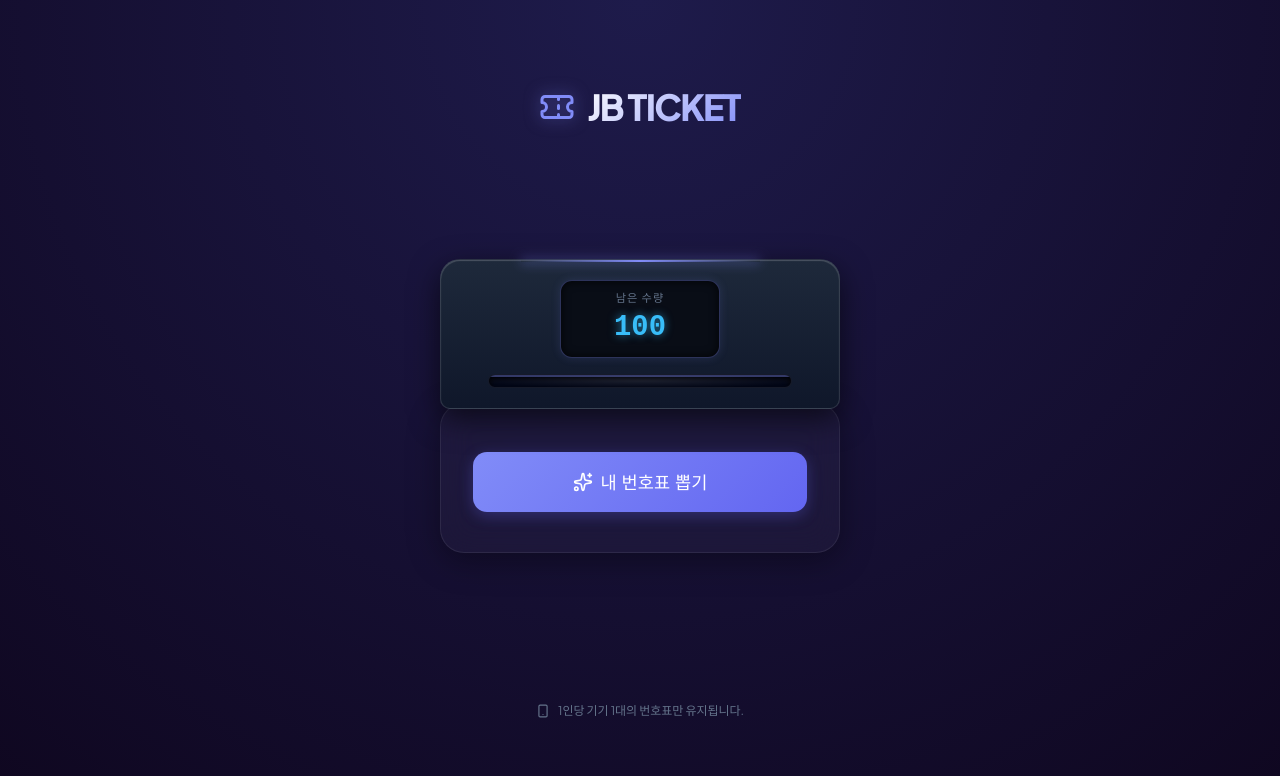
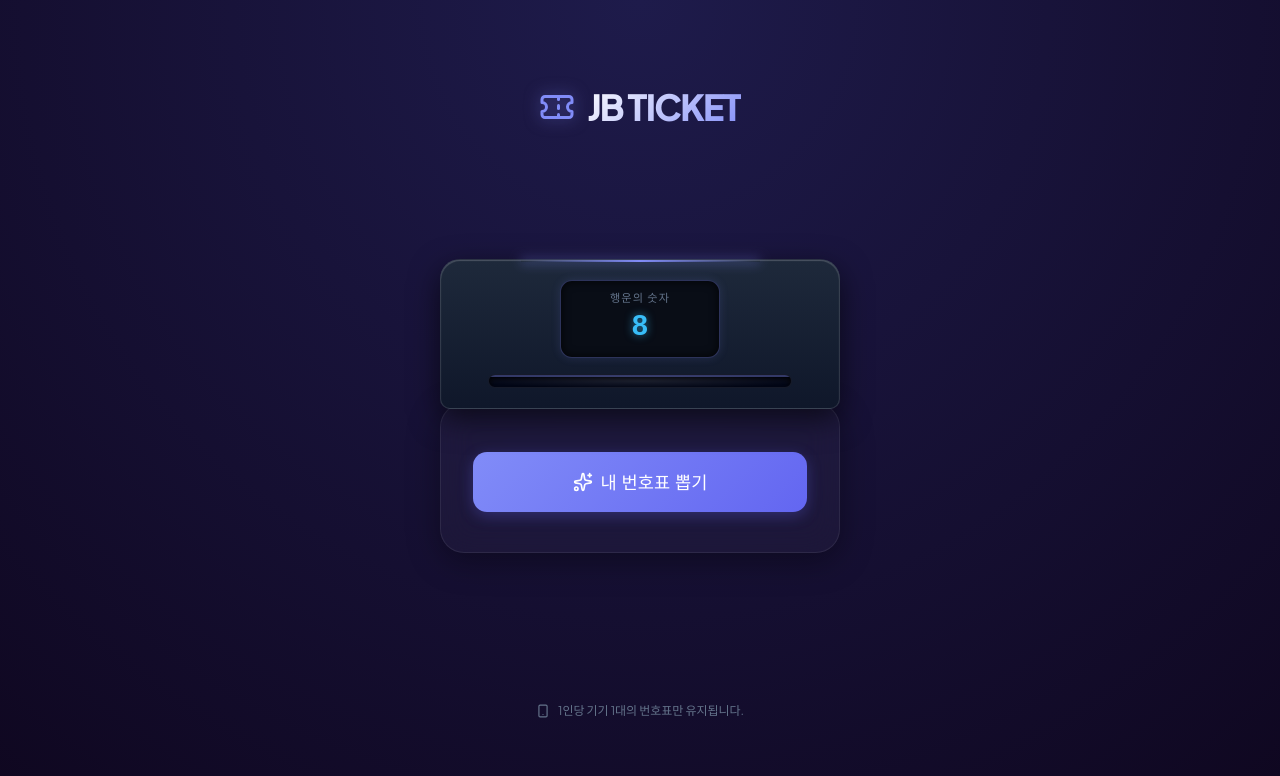
Before and after one commit to striker1826/ticket, a React (Vite) app: page / in a window 1280 px wide. Shown: the top 776 px of the page. Built offline with nearby package versions, Linux system fonts and the light colour scheme; no server answers; the database is empty.

Commit message:
feat: 행운의 숫자 추가

```diff
--- a/src/App.jsx
+++ b/src/App.jsx
@@ -241,8 +241,8 @@ function App() {
             <div className="dispenser-machine">
               <div className="dispenser-top-glow"></div>
               <div className="dispenser-screen">
-                <div className="screen-label">남은 수량</div>
-                <div className="screen-number">{remainingCount}</div>
+                <div className="screen-label">행운의 숫자</div>
+                <div className="screen-number">8</div>
               </div>
               <div className="dispenser-slot">
                 <div className="slot-opening"></div>
@@ -263,12 +263,12 @@ function App() {
                     <div className="zigzag-edge top"></div>
 
                     <div className="paper-header">
-                      <span className="paper-brand">JB BANK</span>
-                      <span className="paper-badge">공식 번호표</span>
+                      <span className="paper-brand">JB BAND</span>
+                      <span className="paper-badge">번호표</span>
                     </div>
 
                     <div className="paper-body">
-                      <div className="paper-title">대기 번호</div>
+                      <div className="paper-title">당첨 번호</div>
                       <div className="paper-number-box">
                         <span className="paper-number">
                           {String(ticketNumber).padStart(3, "0")}
```
